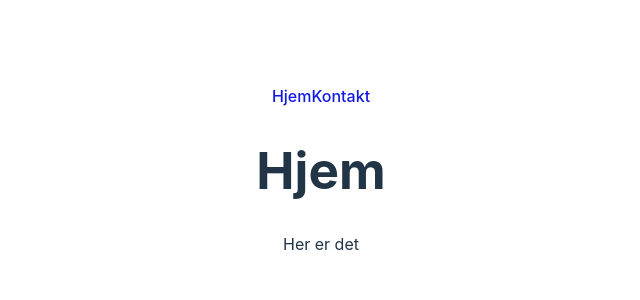
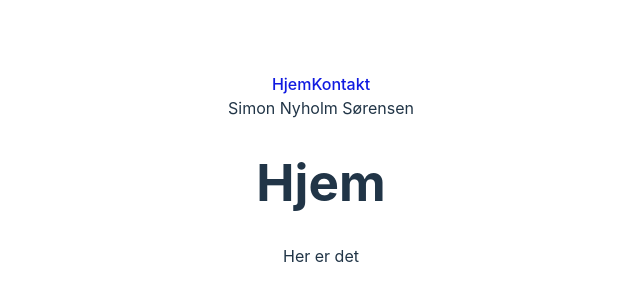
Before and after one commit to simonnyholm/vite-app, a React (Vite) app: page / in a window 1280 px wide. Shown: the part 222-522 px from the top of the page, without its empty margins (319-959 px from the left). Built offline with nearby package versions, Linux system fonts and the light colour scheme.

Commit message:
add page logo

```diff
--- a/src/components/Layout.jsx
+++ b/src/components/Layout.jsx
@@ -14,6 +14,7 @@ export default function Layout() {
             Kontakt
           </NavLink>
         </nav>
+        <div>Simon Nyholm Sørensen</div>
       </header>
       <main>
         <Outlet />
```
